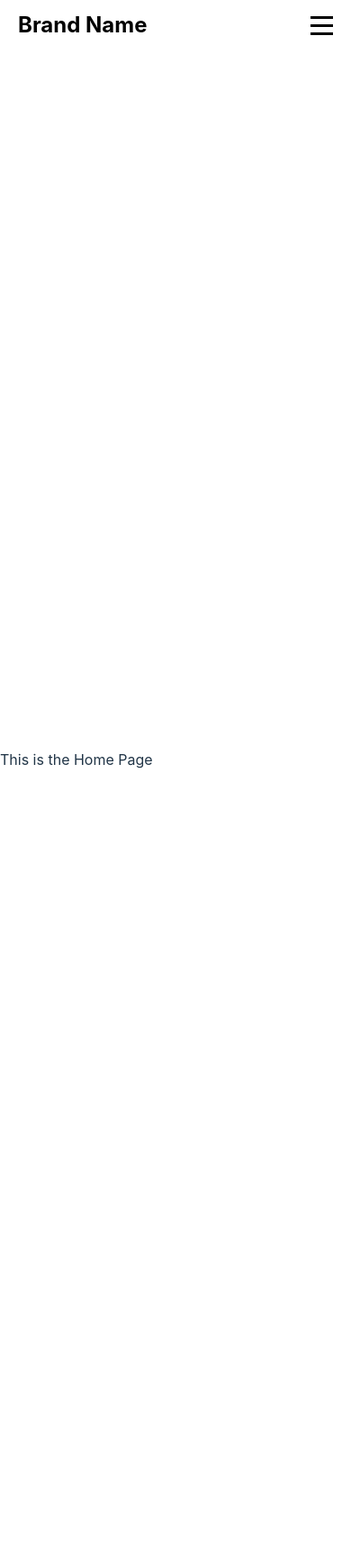
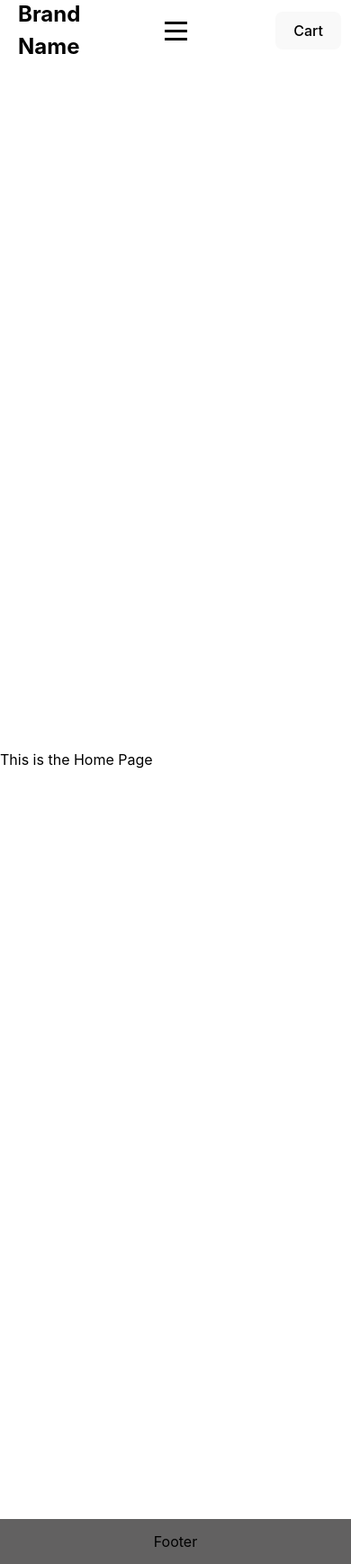
Before and after one commit to DewaldFourie/shopping-cart-app, a React (Vite) app: page / in a window 390 px wide. Shown: the whole page at 90% size. Before the commit the page ends 1688 px from the top, so only its background shows below. Built offline with nearby package versions, Linux system fonts and the light colour scheme.

Commit message:
updated navbar, added cart component

```diff
--- a/package.json
+++ b/package.json
@@ -10,6 +10,7 @@
     "preview": "vite preview"
   },
   "dependencies": {
+    "prop-types": "^15.8.1",
     "react": "^18.2.0",
     "react-dom": "^18.2.0",
     "react-router-dom": "^6.18.0"
--- /dev/null
+++ b/src/components/Cart.jsx
@@ -0,0 +1,64 @@
+import './styles/cart.css'
+import PropTypes from 'prop-types'
+
+const Cart = ({ isOpen, closeCart }) => {
+    return (
+        <div className={`cart ${isOpen ? 'open' : ''}`}>
+            <div className='cart-left'>
+                <div className='cart-header left'>
+                    <h2>Your Cart</h2>
+                    <span>#items</span>
+                </div>
+                <hr />
+                <div className='cart-content'>
+                    {/* will be a dynamically generated items */}
+                    <div className='cart-item'>
+                    ITEM 1
+                    <hr />
+                    </div>
+                </div>
+                <div>
+                    <button onClick={closeCart}>Back to Shop</button>
+                </div>
+            </div>
+            <div className='cart-right'>
+                <div className='cart-header right'>
+                    <h3>Summary</h3>
+                </div>
+                <hr />
+                <div className='total-items'>
+                    <h4>#ITEMS</h4>
+                    <h4>$120.00</h4>
+                </div>
+                <div className='shipping-container'>
+                    <h4>SHIPPING</h4>
+                    <select name="shipping" id="shipping">
+                        <option value="standard-delivery">Standard Delivery</option>
+                        <option value="express-delivery">Express Delivery</option>
+                        <option value="priority-delivery">priority Delivery</option>
+                    </select>
+                </div>
+                <div className='voucher-code-container'>
+                    GIVE CODE
+                    <input type="text" placeholder='Enter your code'/>
+                </div>
+                <hr />
+                <div className='total-price-container'>
+                    <h4>TOTAL PRICE</h4>
+                    <h4>$125.00</h4>
+                </div>
+                <div className='checout-btn-container'>
+                    <button>CHECKOUT</button>
+                </div>
+            </div>
+
+        </div>
+    )
+}
+
+Cart.propTypes = {
+    isOpen: PropTypes.bool.isRequired,
+    closeCart: PropTypes.func.isRequired,
+};
+
+export default Cart;
--- a/src/components/Contact.jsx
+++ b/src/components/Contact.jsx
@@ -1,7 +1,13 @@
 import Navbar from "./Navbar";
+import Footer from "./Footer";
+import { useEffect } from "react";
 
 const Contact = () => {
 
+    useEffect(() => {
+        // Scroll to the top when the component mounts
+        window.scrollTo(0, 0);
+    }, []);
 
     return (
         <>
@@ -9,6 +15,7 @@ const Contact = () => {
             <div className="content">
                 <span>This is the Contact Page</span>
             </div>
+            <Footer />
         </>
     )
 }
--- a/src/components/Footer.jsx
+++ b/src/components/Footer.jsx
@@ -0,0 +1,17 @@
+import './styles/footer.css'
+
+const Footer = () => {
+
+
+    return (
+        <>
+            <div className="footer-container">
+                <span>
+                    Footer
+                </span>
+            </div>
+        </>
+    )
+}
+
+export default Footer;
--- a/src/components/Home.jsx
+++ b/src/components/Home.jsx
@@ -1,7 +1,13 @@
 import Navbar from "./Navbar";
+import Footer from "./Footer";
+import { useEffect } from "react";
 
 const Home = () => {
 
+    useEffect(() => {
+        // Scroll to the top when the component mounts
+        window.scrollTo(0, 0);
+    }, []);
 
     return (
         <>
@@ -9,6 +15,7 @@ const Home = () => {
             <div className="content">
                 <span>This is the Home Page</span>
             </div>
+            <Footer />
         </>
     )
 }
--- a/src/components/Navbar.jsx
+++ b/src/components/Navbar.jsx
@@ -1,13 +1,20 @@
 import { useState, useEffect } from 'react';
 import { NavLink } from 'react-router-dom';
+import Cart from './Cart';
 import './styles/navbar.css';
 
 function Navbar() {
     const [isMobileMenuOpen, setMobileMenuOpen] = useState(false);
     const [isNavbarSticky, setIsNavbarSticky] = useState(false);
+    const [isCartOpen, setCartOpen] = useState(false);
+
 
     const toggleMobileMenu = () => {
         setMobileMenuOpen(!isMobileMenuOpen);
+    };
+
+    const toggleCart = () => {
+        setCartOpen(!isCartOpen);
     };
 
     useEffect(() => {
@@ -43,16 +50,15 @@ function Navbar() {
                         Contact
                     </NavLink>
                 </div>
-                <div className="your-cart">
-                    <NavLink to="/" onClick={toggleMobileMenu}>
-                        Cart
-                    </NavLink>
-                </div>
                 <div className={`mobile-menu-icon ${isMobileMenuOpen ? 'open' : ''}`} onClick={toggleMobileMenu}>
                     <div className="bar"></div>
                     <div className="bar"></div>
                     <div className="bar"></div>
                 </div>
+                <div className="your-cart">
+                    <button onClick={toggleCart}>Cart</button>
+                </div>
+                <Cart isOpen={isCartOpen} closeCart={toggleCart}/>
             </div>
         </nav>
     );
--- a/src/components/Shop.jsx
+++ b/src/components/Shop.jsx
@@ -1,7 +1,13 @@
 import Navbar from "./Navbar";
+import Footer from "./Footer";
+import { useEffect } from "react";
 
 const Shop = () => {
 
+    useEffect(() => {
+        // Scroll to the top when the component mounts
+        window.scrollTo(0, 0);
+    }, []);
 
     return (
         <>
@@ -9,6 +15,7 @@ const Shop = () => {
             <div className="content">
                 <span>This is the Shop page</span>
             </div>
+            <Footer />
         </>
     )
 }
--- /dev/null
+++ b/src/components/styles/cart.css
@@ -0,0 +1,30 @@
+/* Cart.css */
+.cart {
+    width: 0;
+    height: 100%;
+    position: fixed;
+    top: 0;
+    right: 0;
+    background-color: #fff;
+    overflow-x: hidden;
+    transition: 0.3s;
+    background-color: aqua;
+}
+
+.cart-header {
+    display: flex;
+    align-items: center;
+    justify-content: space-around;
+    height: 5rem;
+}
+
+.cart-content {
+    display: flex;
+    flex-direction: column;
+    align-items: center;
+    justify-content: center;
+}
+
+.cart.open {
+    width: 50%;
+}
--- /dev/null
+++ b/src/components/styles/footer.css
@@ -0,0 +1,14 @@
+span {
+    color: black;
+}
+
+.footer-container {
+    position: absolute;
+    left: 0;
+    right: 0;
+    background-color: rgb(98, 97, 97);
+    height: 50px;
+    display: flex;
+    align-items: center;
+    justify-content: center;
+}
--- a/src/components/styles/navbar.css
+++ b/src/components/styles/navbar.css
@@ -5,6 +5,7 @@
     top: 0;
     left: 0;
     width: 100%;
+    height: 3rem;
     background-color: transparent;
     color: black;
     display: flex;
@@ -29,6 +30,10 @@
     padding: 0 20px;
 }
 
+.brand-name {
+    width: 12rem;
+}
+
 .brand-name a{
     font-size: 24px;
     font-weight: bold;
@@ -49,6 +54,11 @@
 
 .nav-links a.active {
     border-bottom: 2px solid #000000;
+}
+
+.your-cart {
+    width: 12rem;
+    text-align: right;
 }
 
 .your-cart a {
@@ -74,20 +84,31 @@
     .nav-links {
         display: none;
         flex-direction: column;
+        gap: 5px;
         position: absolute;
-        top: 60px;
+        top: 4.25rem;
         left: 0;
         right: 0;
-        background-color: #333;
+        background-color: #33333370;
         text-align: center;
+    }
+
+    .nav-links a.active {
+        border-bottom: none;
+        text-decoration: underline;
+    }
+
+    .brand-name {
+        width: 4rem;
+    }
+
+    .your-cart {
+        width: 4rem;
+        text-align: right;
     }
 
     .nav-links.mobile {
         display: flex;
-    }
-
-    .your-cart {
-        display: none;
     }
 
     .mobile-menu-icon {
--- a/src/main.jsx
+++ b/src/main.jsx
@@ -3,6 +3,8 @@ import ReactDOM from 'react-dom/client'
 import './index.css'
 import './App.css'
 import Router from './Router'
+
+
 
 // main needs to be edited to control the client side routing
 
```
Also changed, not shown: 1 other file (tests, documents, lock files or other folders).
